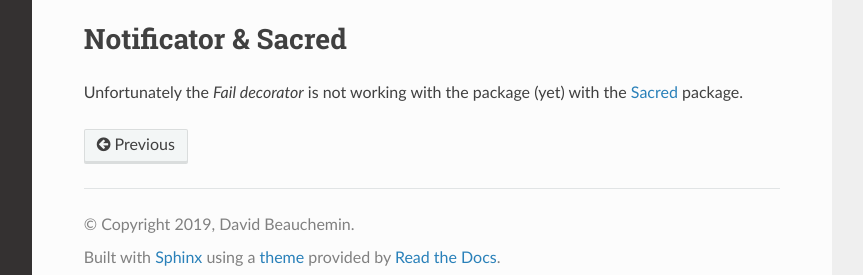
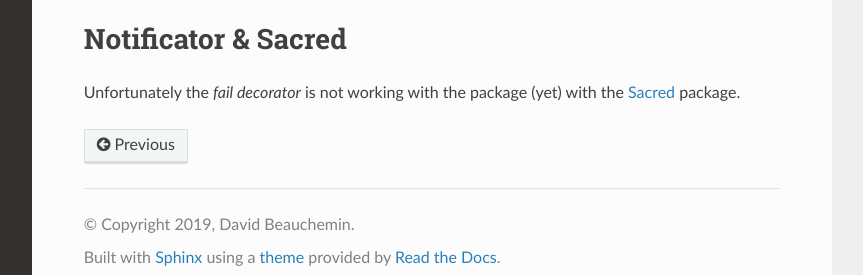
Before and after one commit to davebulaval/notification, a Sphinx documentation site: the page built from docs/source/decorator.rst, in a window 1280 px wide, cut to the strip 392-667 px from the top of the page. Shown: the whole strip, without its empty margins (268-1131 px from the left). Built offline with Sphinx 7.4.7 and the Read the Docs theme 2.0.0, drawn with Linux system fonts in a browser that asks for light colours.

```diff
--- a/docs/source/decorator.rst
+++ b/docs/source/decorator.rst
@@ -13,8 +13,7 @@ Fail Decorator
 
 .. autofunction:: notification_on_fail
 
-
 Notificator & Sacred
 ====================
 
-Unfortunately the `Fail decorator` is not working with the package (yet) with the `Sacred <https://pypi.org/project/sacred/>`_ package.
+Unfortunately the `fail decorator` is not working with the package (yet) with the `Sacred <https://pypi.org/project/sacred/>`_ package.
```
